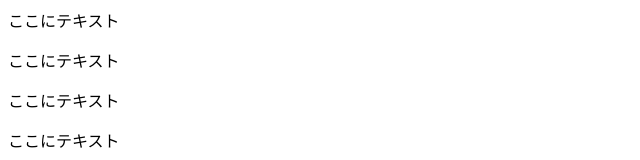
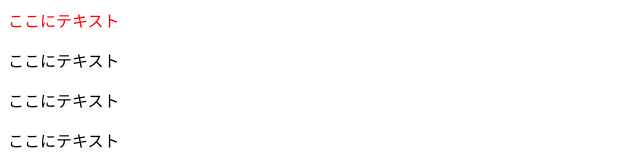
Before and after one commit to ym-sato/test3, a plain HTML site: page index.html in a window 1280 px wide. Shown: the top 160 px of the page, without its empty margins (0-640 px from the left). Drawn offline with Linux system fonts and the light colour scheme.

Commit message:
テキスト色を変更

```diff
--- a/index.html
+++ b/index.html
@@ -1,4 +1,4 @@
-<p>ここにテキスト</p>
+<p><font color="red">ここにテキスト</font></p>
 <p>ここにテキスト</p>
 
 <p>ここにテキスト</p>
```
